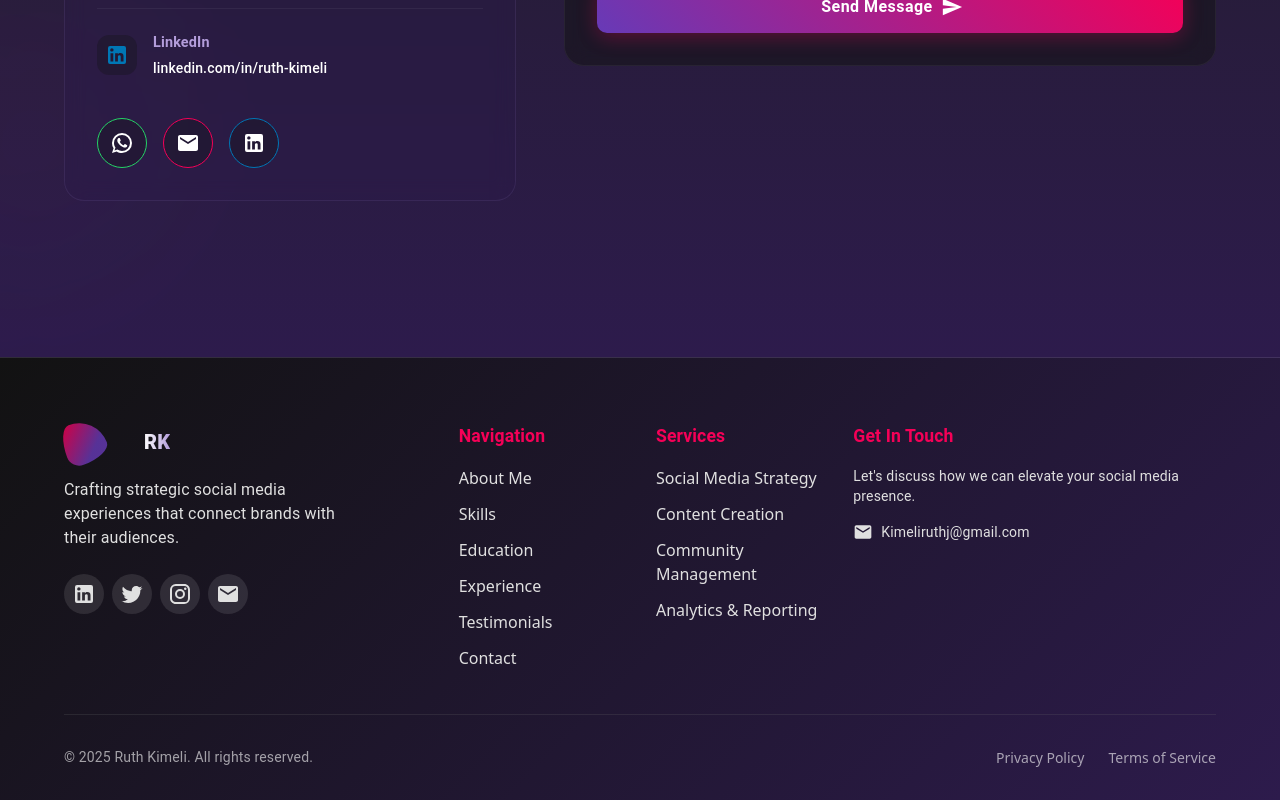
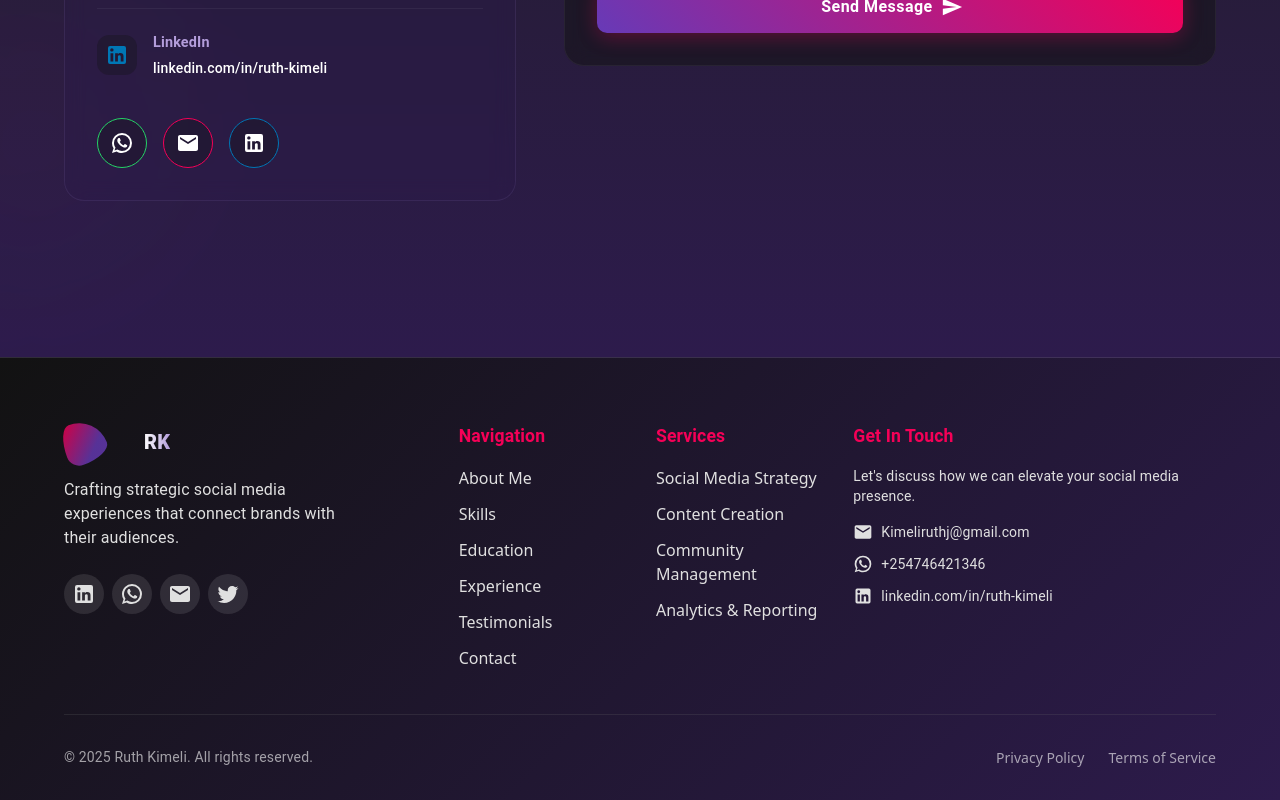
Before and after one commit to Mutai001/Ruth-s-portfolio, a React (Vite) app: page / in a window 1280 px wide. Shown: the part 6522-7322 px from the top of the page. Built offline with nearby package versions, Linux system fonts and the light colour scheme.

Commit message:
get in touch

```diff
--- a/src/components/Footer.tsx
+++ b/src/components/Footer.tsx
@@ -17,12 +17,54 @@ import LinkedInIcon from '@mui/icons-material/LinkedIn';
 import InstagramIcon from '@mui/icons-material/Instagram';
 import TwitterIcon from '@mui/icons-material/Twitter';
 import EmailIcon from '@mui/icons-material/Email';
+import WhatsAppIcon from '@mui/icons-material/WhatsApp';
 import KeyboardArrowUpIcon from '@mui/icons-material/KeyboardArrowUp';
 
 export default function Footer() {
   const theme = useTheme();
   const isMobile = useMediaQuery(theme.breakpoints.down('md'));
   const [showScrollTop, setShowScrollTop] = useState(false);
+
+  // Contact information - imported from ContactSection
+  const contactInfo = {
+    email: 'Kimeliruthj@gmail.com',
+    phone: '+254746421346',
+    linkedin: 'linkedin.com/in/ruth-kimeli'
+  };
+
+  // Social media links - using the same data as ContactSection
+  const socialLinks = [
+    {
+      icon: <LinkedInIcon />,
+      label: 'LinkedIn',
+      url: `https://${contactInfo.linkedin}`,
+      color: '#0077B5'
+    },
+    {
+      icon: <WhatsAppIcon />,
+      label: 'WhatsApp',
+      url: `https://wa.me/${contactInfo.phone.replace(/\+|\s/g, '')}`,
+      color: '#25D366'
+    },
+    {
+      icon: <EmailIcon />,
+      label: 'Email',
+      url: `mailto:${contactInfo.email}`,
+      color: '#f50057'
+    },
+    {
+      icon: <TwitterIcon />,
+      label: 'Twitter',
+      url: '#',
+      color: '#1DA1F2'
+    },
+    {
+      icon: <InstagramIcon />,
+      label: 'Instagram',
+      url: '#',
+      color: '#E1306C'
+    }
+  ];
 
   // Handle scroll behavior for "scroll to top" button
   useEffect(() => {
@@ -161,20 +203,26 @@ export default function Footer() {
                   viewport={{ once: true }}
                 >
                   <Box sx={{ display: 'flex', gap: 1 }}>
-                    {[LinkedInIcon, TwitterIcon, InstagramIcon, EmailIcon].map((Icon, index) => (
+                    {socialLinks.slice(0, 4).map((link, index) => (
                       <IconButton
                         key={index}
+                        component="a"
+                        href={link.url}
+                        target="_blank"
+                        rel="noopener noreferrer"
+                        aria-label={link.label}
                         sx={{
                           color: '#e0e0e0',
                           background: 'rgba(255, 255, 255, 0.1)',
                           '&:hover': {
-                            background: 'rgba(255, 255, 255, 0.2)',
+                            background: link.color,
+                            color: '#ffffff',
                             transform: 'translateY(-3px)',
                             transition: 'all 0.2s ease-in-out'
                           }
                         }}
                       >
-                        <Icon />
+                        {link.icon}
                       </IconButton>
                     ))}
                   </Box>
@@ -284,8 +332,9 @@ export default function Footer() {
                 flexDirection: 'column',
                 gap: 1.5
               }}>
+                {/* Email contact */}
                 <a
-                  href="mailto:Kimeliruthj@gmail.com"
+                  href={`mailto:${contactInfo.email}`}
                   style={{
                     color: '#e0e0e0',
                     display: 'flex',
@@ -298,7 +347,49 @@ export default function Footer() {
                 >
                   <EmailIcon fontSize="small" />
                   <Typography variant="body2">
-                    Kimeliruthj@gmail.com
+                    {contactInfo.email}
+                  </Typography>
+                </a>
+
+                {/* Phone/WhatsApp contact */}
+                <a
+                  href={`https://wa.me/${contactInfo.phone.replace(/\+|\s/g, '')}`}
+                  target="_blank"
+                  rel="noopener noreferrer"
+                  style={{
+                    color: '#e0e0e0',
+                    display: 'flex',
+                    alignItems: 'center',
+                    gap: '8px',
+                    textDecoration: 'none'
+                  }}
+                  onMouseOver={(e) => e.currentTarget.style.color = '#ffffff'}
+                  onMouseOut={(e) => e.currentTarget.style.color = '#e0e0e0'}
+                >
+                  <WhatsAppIcon fontSize="small" />
+                  <Typography variant="body2">
+                    {contactInfo.phone}
+                  </Typography>
+                </a>
+
+                {/* LinkedIn contact */}
+                <a
+                  href={`https://${contactInfo.linkedin}`}
+                  target="_blank"
+                  rel="noopener noreferrer"
+                  style={{
+                    color: '#e0e0e0',
+                    display: 'flex',
+                    alignItems: 'center',
+                    gap: '8px',
+                    textDecoration: 'none'
+                  }}
+                  onMouseOver={(e) => e.currentTarget.style.color = '#ffffff'}
+                  onMouseOut={(e) => e.currentTarget.style.color = '#e0e0e0'}
+                >
+                  <LinkedInIcon fontSize="small" />
+                  <Typography variant="body2">
+                    {contactInfo.linkedin}
                   </Typography>
                 </a>
               </Box>
```
